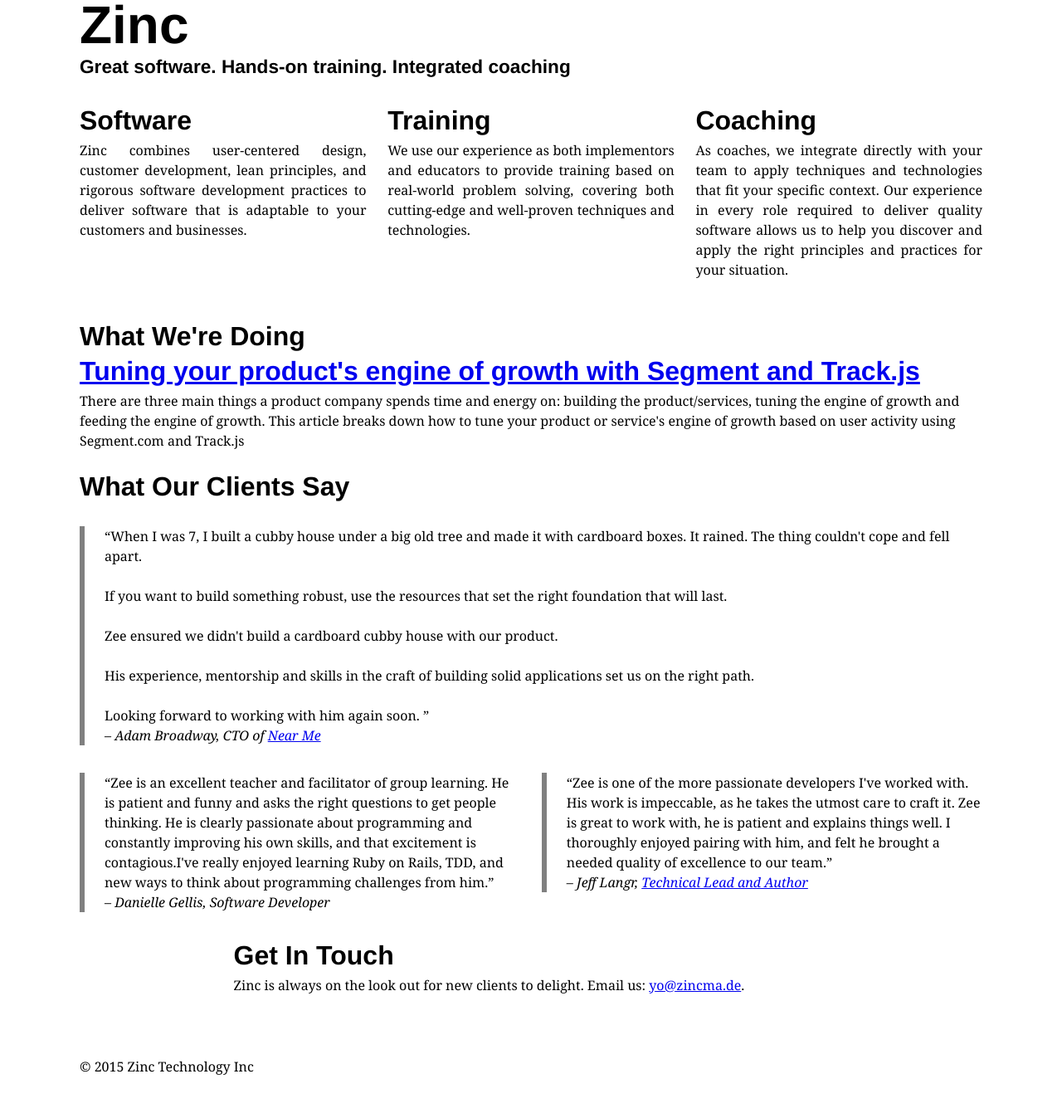
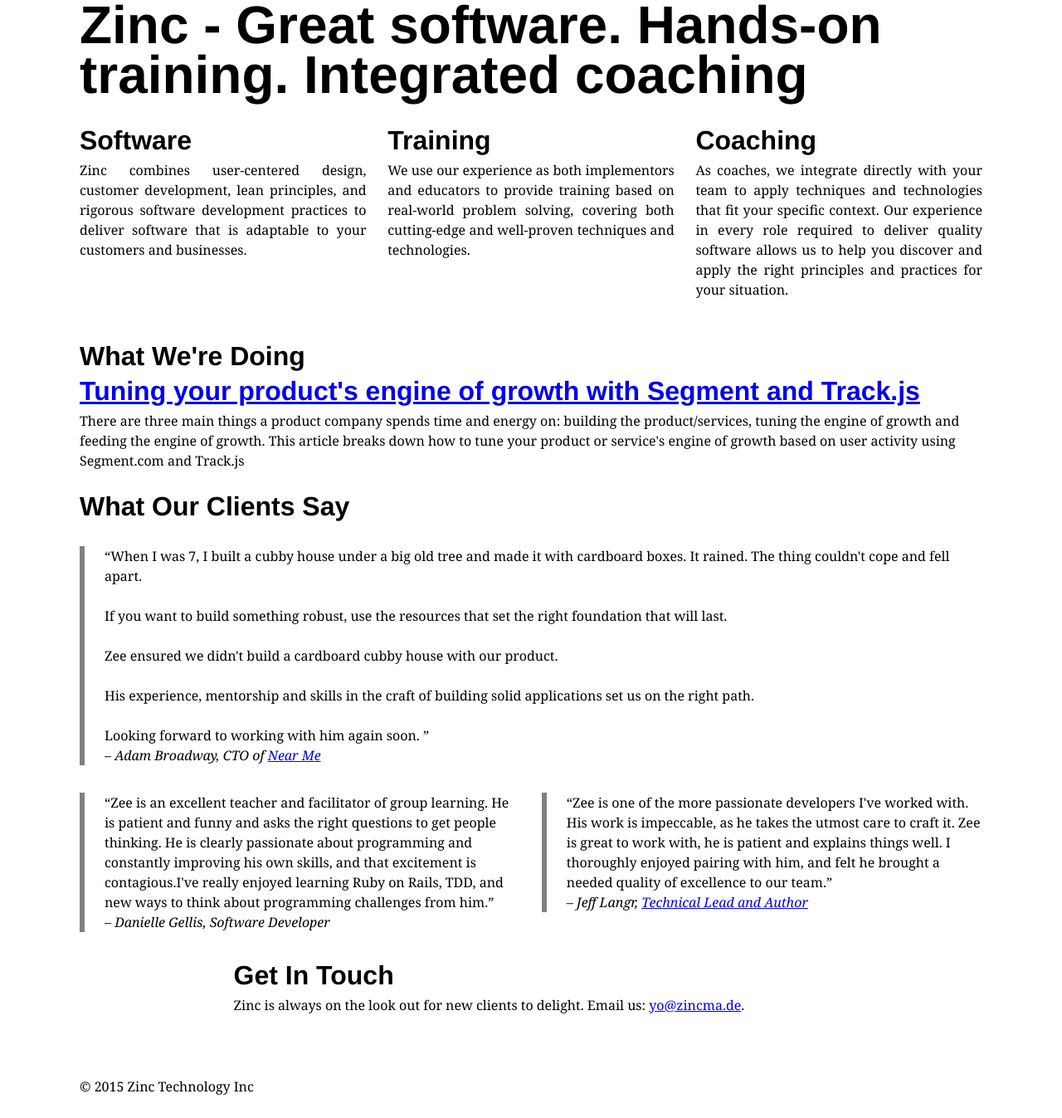
Before and after one commit to wecohere/zincma.de, a Jekyll site: the page built from index.html, in a window 1280 px wide. Shown: the whole page at 83% size. Built offline with Jekyll 4.4.1, drawn with Linux system fonts in a browser that asks for light colours; before the commit the page ends 1323 px from its top, so only the background shows below that.

Commit message:
Add title to H1

```diff
--- a/_layouts/default.html
+++ b/_layouts/default.html
@@ -7,8 +7,7 @@
 
 <body>
   <header>
-    <h1>Zinc</h1>
-    <h4>{{ page.title }}</h4>
+    <h1>Zinc - {{ page.title }}</h4>
   </header>
   <main>
   {{ content }}
```
